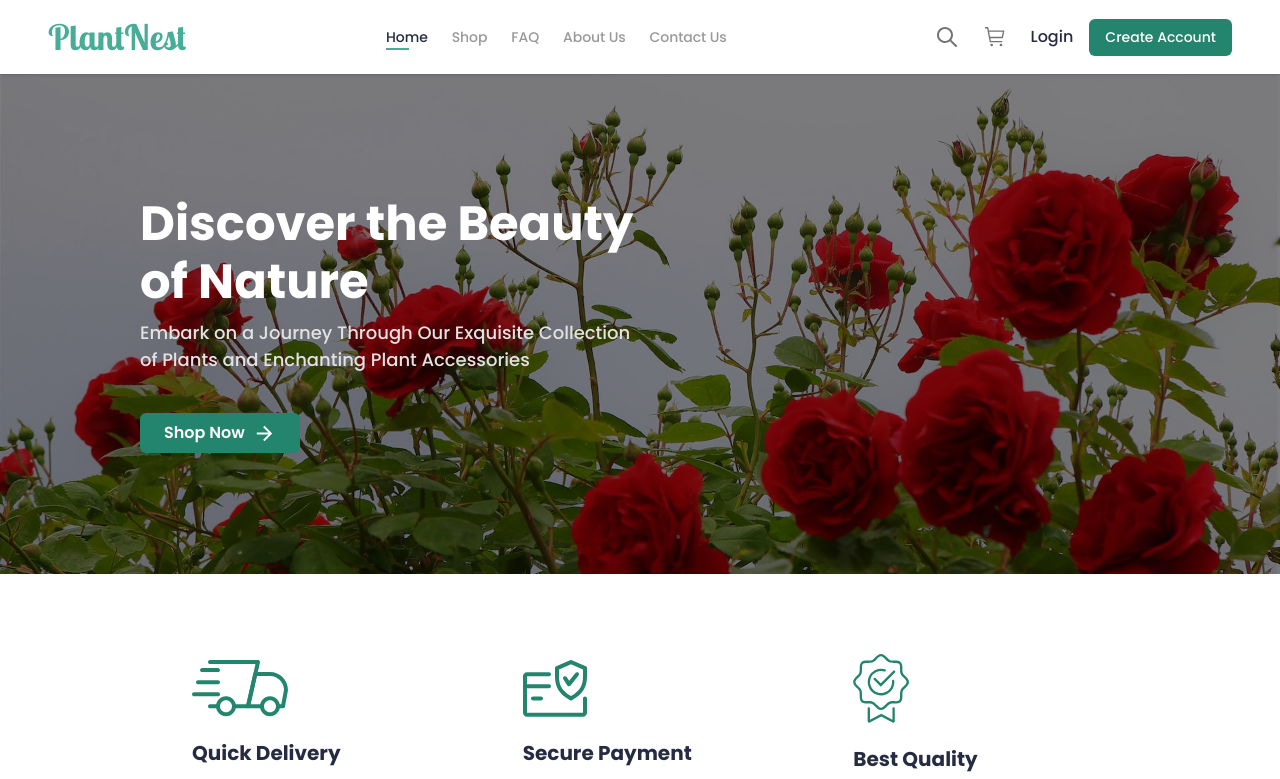
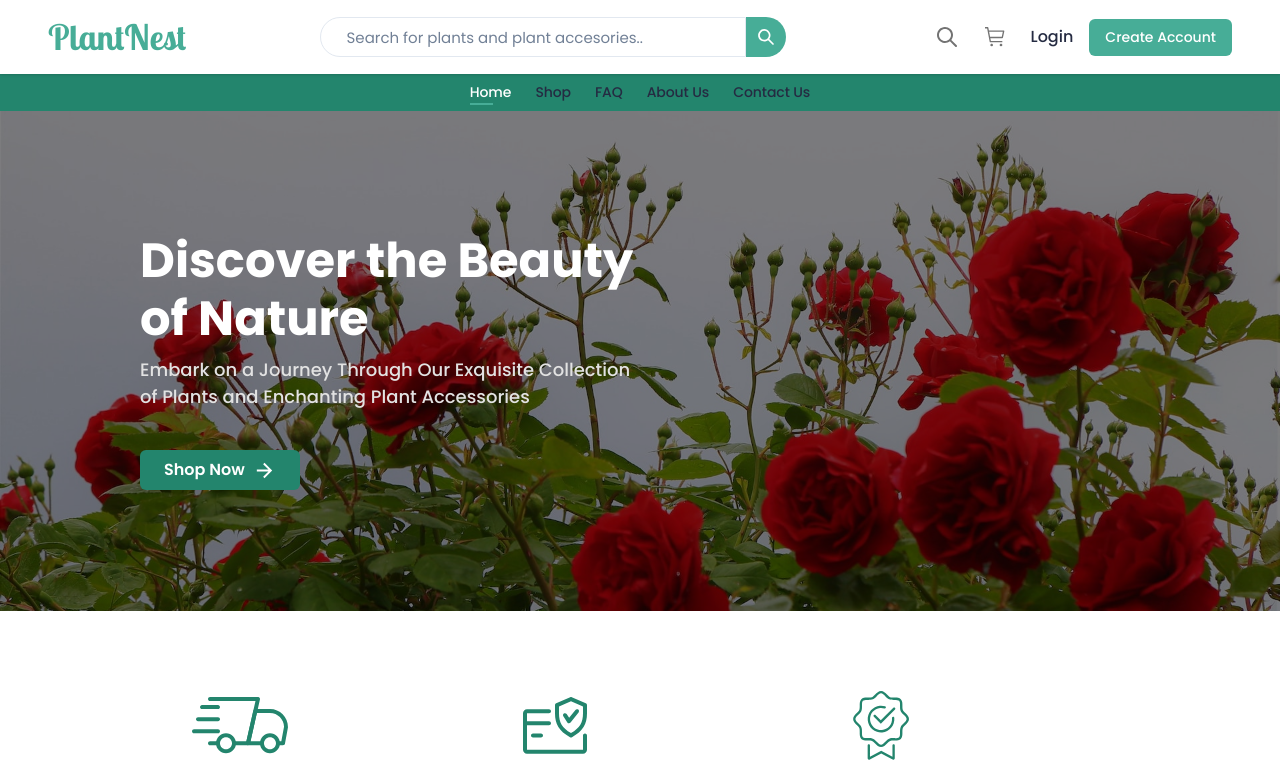
Before and after one commit to godriceeichie/CyberTitans-Frontend, a React (Create React App) app: page / in a window 1280 px wide. Shown: the top 779 px of the page. Built offline with nearby package versions, Linux system fonts and the light colour scheme; a web font is replaced by a local one.

Commit message:
Created a new layout for navbar links and searchbar

```diff
--- a/src/components/Hero.js
+++ b/src/components/Hero.js
@@ -1,8 +1,6 @@
-import { Box, Flex, Heading, Icon, Link, LinkBox, LinkOverlay, Text, VStack } from '@chakra-ui/react'
+import { Box, Heading, Link, Text, VStack } from '@chakra-ui/react'
 import React from 'react'
-// import bg from '../assets/leaf-background-wallpaper-tropical-vector-green-indoor-plant_53876-136757.avif'
 import bg from '../assets/ekrem-osmanoglu-SqUZtDv3avM-unsplash.jpg'
-import smallbg from '../assets/small_hero_bg.jpg'
 import { Link as RouterLink } from 'react-router-dom'
 import { ArrowForwardIcon } from '@chakra-ui/icons'
 
@@ -29,6 +27,7 @@ const Hero = () => {
         >
 
             <Box style={overlayStyles} >
+
                 <VStack px={{base: "4", lg: '8.75rem'}} justifyContent={'center'} alignItems={{base: 'center', lg:'flex-start'}} height={'100%'}>
                     <Heading color={'white'} fontSize={{base: '2.5rem', lg: '5xl'}} w={{lg: '50%'}} textAlign={{base: 'center', lg: 'left'}}>
                         Discover the Beauty of Nature
--- a/src/components/Navbar.js
+++ b/src/components/Navbar.js
@@ -5,21 +5,16 @@ import searchIcon from '../assets/searchIcon.svg'
 import cartIcon from '../assets/shopping__cart.svg'
 import menuIcon from '../assets/menuIcon.svg'
 import Logo from "./Logo"
-
+import SearchBar from "./SearchBar"
 
 const Navbar = () => {
 
     return(
+        <>
             <Box px={{base: '6', lg: '12'}} zIndex={'50'} py={'4'} w={'100%'} pos={'sticky'} top={'0'} bg={'white'} shadow={'base'} >
                 <Flex justifyContent={'space-between'} align={'center'}>
                     <Logo />
-                <Box hideBelow={'lg'} display={'flex'} gap={'1.5rem'}>
-                    <NavLink to={'/'} className={'navbar__link'}>Home</NavLink>
-                    <NavLink to={'/shop'} className={'navbar__link'}>Shop</NavLink>
-                    <NavLink to={'/faq'} className={'navbar__link'}>FAQ</NavLink>
-                    <NavLink to={'/about'} className={'navbar__link'}>About Us</NavLink>
-                    <NavLink to={'/contact'} className={'navbar__link'}>Contact Us</NavLink>
-                </Box>
+                    <SearchBar />
                     <Flex gap={{lg: '.5rem'}} alignItems={'center'} fontWeight={'medium'}>
                         <Button bg={'none'} p={'0'}>
                             <Image src={searchIcon} width={'20px'}/>
@@ -31,10 +26,18 @@ const Navbar = () => {
                             <Image src={menuIcon} />
                         </Button>
                         <Link as={RouterLink} ml={'.5rem'} hideBelow={'lg'} color={'#252B42'}>Login</Link>
-                    <Link as={RouterLink} ml={'.5rem'} hideBelow={'lg'} fontSize={'.875rem'} borderRadius={'.375rem'} bg={'brand.600'} color={'white'} py={'0.5rem'} px={'4'}>Create Account</Link>
+                        <Link as={RouterLink} ml={'.5rem'} hideBelow={'lg'} fontSize={'.875rem'} borderRadius={'.375rem'} bg={'brand.500'} color={'white'} py={'0.5rem'} px={'4'}>Create Account</Link>
                     </Flex>
                 </Flex>
             </Box>
+            <Box w={'100%'} hideBelow={'lg'} display={'flex'} alignItems={'center'} justifyContent={'center'} gap={'1.5rem'} bgColor={'brand.600'} py={'2'} px={'4'}>
+                <NavLink to={'/'} className={'navbar__link'}>Home</NavLink>
+                <NavLink to={'/shop'} className={'navbar__link'}>Shop</NavLink>
+                <NavLink to={'/faq'} className={'navbar__link'}>FAQ</NavLink>
+                <NavLink to={'/about'} className={'navbar__link'}>About Us</NavLink>
+                <NavLink to={'/contact'} className={'navbar__link'}>Contact Us</NavLink>
+            </Box>
+        </>
     )
 
 }
--- /dev/null
+++ b/src/components/SearchBar.js
@@ -0,0 +1,16 @@
+import { Flex, IconButton, Input } from '@chakra-ui/react'
+import React from 'react'
+import searchIcon from '../assets/searchIcon.svg'
+import { SearchIcon } from '@chakra-ui/icons'
+
+
+const SearchBar = () => {
+  return (
+    <Flex w={'40%'} >
+        <Input placeholder='Search for plants and plant accesories..' _placeholder={{fontStyle: 'normal'}} type='search' borderLeftRadius={'40px'} borderRightRadius={'0'}  w={'90%'}/>
+        <IconButton borderLeftRadius={'0'} borderRightRadius={'40px'} bgColor={'brand.500'} icon={<SearchIcon color={'white'}/>}/>
+    </Flex>
+  )
+}
+
+export default SearchBar
--- a/src/styles/Navbar.css
+++ b/src/styles/Navbar.css
@@ -9,7 +9,7 @@
 
 .navbar__link{
   position: relative;
-    color: #999;
+  color: #252B42;
   font-weight: 500;
   /* line-height: 120%;  */
   letter-spacing: -0.00563rem;
@@ -17,12 +17,8 @@
   transition: 0.2s;
 }
 
-  .navbar__link:hover{
-    color: #191B1C;
-  }
-
 .navbar__link.active{
-    color: #252B42;
+  color: #fff;
 }
 
 .navbar__link::before{
@@ -36,6 +32,10 @@
   top: 100%;
 }
 
+.navbar__link:hover{
+  color: #e2e2e2;
+}
+
 .navbar__link.active::before{
   width: 23px;
 }
```
Also changed, not shown: src/components/FeaturedProduct.js (added, +9 -0 lines). Lines whose indentation alone changed are shown as unchanged.
